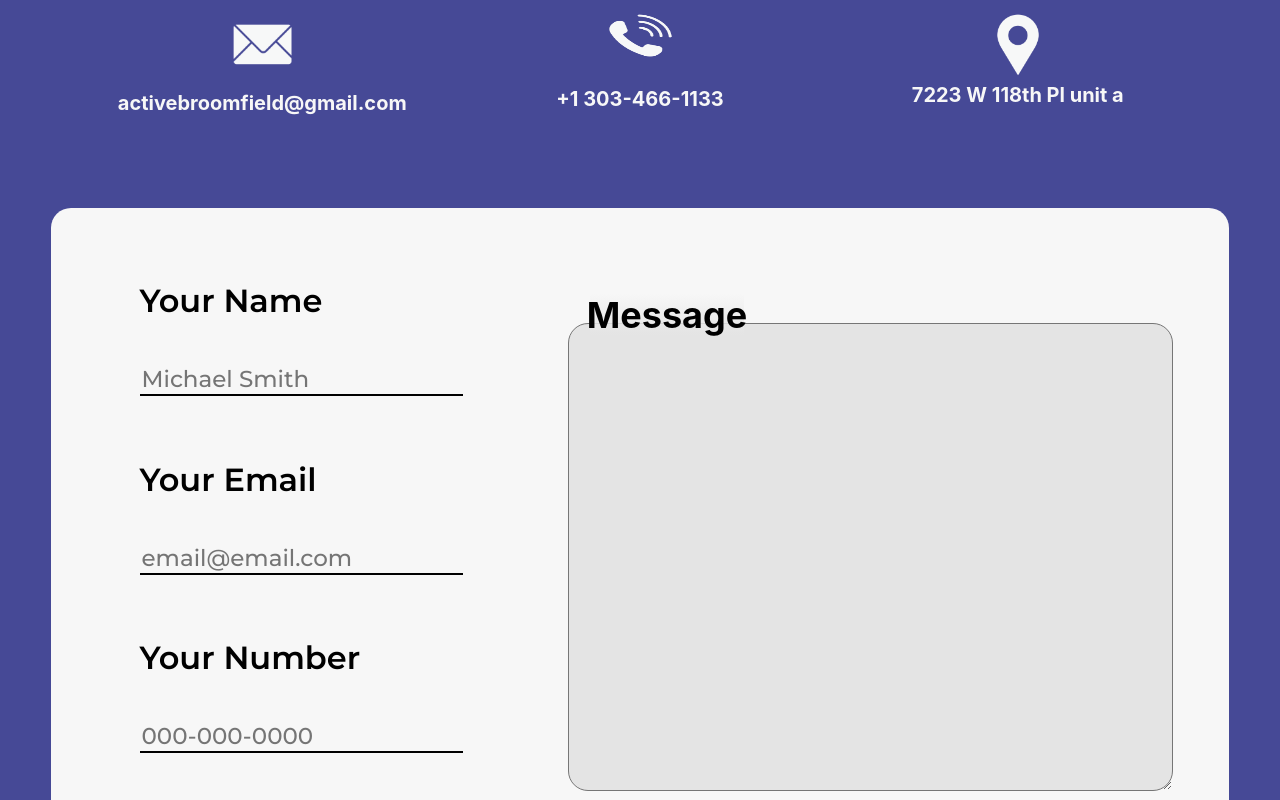
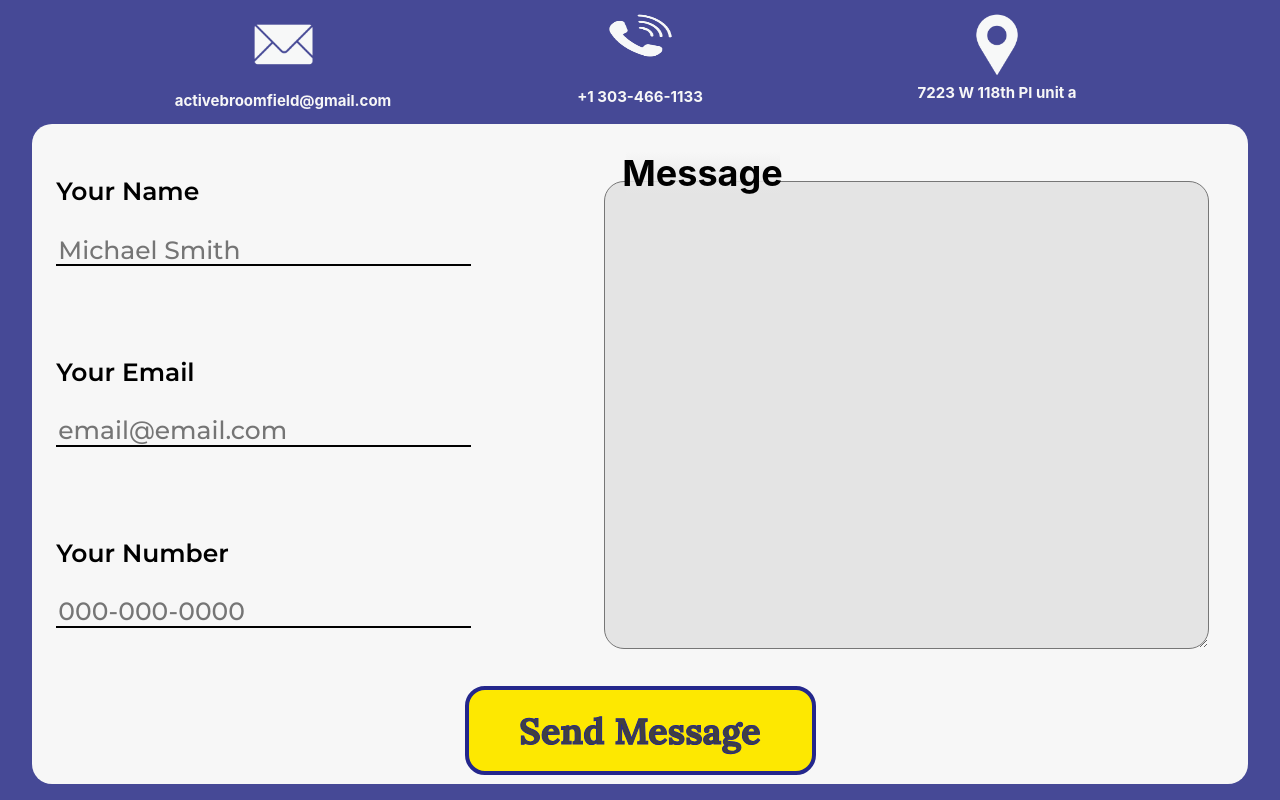
Before and after one commit to RobnettSean22/activeTansmission, a React (Create React App) app: page /contact in a window 1280 px wide. Shown: the part 560-1360 px from the top of the page. Built offline with nearby package versions, Linux system fonts and the light colour scheme.

Commit message:
quieres for contact comp dinished

```diff
--- a/src/components/Contact.jsx
+++ b/src/components/Contact.jsx
@@ -25,9 +25,15 @@ const ContactInfo = styled.div`
     color: rgb(247, 247, 247);
     -webkit-text-stroke: 1px rgb(253, 232, 1);
   }
-  @media ${(props) => props.theme.mediaQueries.media768} {
+  @media ${(props) => props.theme.mediaQueries.meida1170} {
+    height: 1200px;
+  }
+  @media ${(props) => props.theme.mediaQueries.media998} {
     height: 1000px;
   }
+  /* @media ${(props) => props.theme.mediaQueries.media768} {
+    height: 1000px;
+  } */
   @media ${(props) => props.theme.mediaQueries.media650} {
     display: none;
   }
@@ -59,7 +65,18 @@ const ContactMethods = styled.div`
     color: rgb(247, 247, 247);
     margin: 0 0 2px 0;
   }
-  @media ${(props) => props.theme.mediaQueries.media768} {
+
+  @media ${(props) => props.theme.mediaQueries.meida1170} {
+    height: 140px;
+    div {
+      width: 250px;
+      height: 130px;
+    }
+    h3 {
+      font-size: 15px;
+    }
+  }
+  @media ${(props) => props.theme.mediaQueries.media998} {
     width: 100%;
     height: 100px;
     margin-bottom: 20px;
@@ -72,7 +89,21 @@ const ContactMethods = styled.div`
     h3 {
       display: none;
     }
-  } ;
+  }
+  /* @media ${(props) => props.theme.mediaQueries.media768} {
+    width: 100%;
+    height: 100px;
+    margin-bottom: 20px;
+    div {
+      width: 100px;
+      height: 100px;
+
+      justify-content: space-evenly;
+    }
+    h3 {
+      display: none;
+    }
+  } ; */
 `;
 const Email = styled.div`
   img {
@@ -80,24 +111,37 @@ const Email = styled.div`
     height: 87px;
     margin-top: 20px;
   }
-  @media ${(props) => props.theme.mediaQueries.media768} {
+
+  @media ${(props) => props.theme.mediaQueries.media998} {
     img {
       width: 70%;
       margin-top: 5px;
     }
   }
+  /* @media ${(props) => props.theme.mediaQueries.media768} {
+    img {
+      width: 70%;
+      margin-top: 5px;
+    }
+  } */
 `;
 const Phone = styled.div`
   img {
     width: 153px;
     height: 103px;
   }
-  @media ${(props) => props.theme.mediaQueries.media768} {
+  @media ${(props) => props.theme.mediaQueries.media998} {
     img {
       width: 100%;
       margin-top: 0;
     }
   }
+  /* @media ${(props) => props.theme.mediaQueries.media768} {
+    img {
+      width: 100%;
+      margin-top: 0;
+    }
+  } */
 `;
 const Address = styled.div`
   img {
@@ -105,13 +149,20 @@ const Address = styled.div`
     height: 76px;
     margin-top: 23px;
   }
-  @media ${(props) => props.theme.mediaQueries.media768} {
+  @media ${(props) => props.theme.mediaQueries.media998} {
     img {
       width: 70%;
       height: 60%;
       margin-top: 0;
     }
   }
+  /* @media ${(props) => props.theme.mediaQueries.media768} {
+    img {
+      width: 70%;
+      height: 60%;
+      margin-top: 0;
+    }
+  } */
 `;
 const MessageContainer = styled.div`
   width: 1178px;
@@ -122,10 +173,18 @@ const MessageContainer = styled.div`
   flex-direction: column;
   justify-content: flex-start;
   border-radius: 20px;
-  @media ${(props) => props.theme.mediaQueries.media768} {
+
+  @media ${(props) => props.theme.mediaQueries.meida1170} {
+    width: 95%;
+    height: 55%;
+  }
+  @media ${(props) => props.theme.mediaQueries.media998} {
+    height: 60%;
+  }
+  /* @media ${(props) => props.theme.mediaQueries.media768} {
     width: 95%;
     height: 45%;
-  }
+  } */
 `;
 const SenderInfo = styled.div`
   width: 405px;
@@ -157,7 +216,33 @@ const SenderInfo = styled.div`
       outline: none;
     }
   }
-  @media ${(props) => props.theme.mediaQueries.media768} {
+  @media ${(props) => props.theme.mediaQueries.meida1170} {
+    width: 45%;
+    margin: 2% 0 0 2%;
+    h3 {
+      font-size: 25px;
+      margin: 28px 0 29px 0;
+    }
+    input {
+      width: 75%;
+      height: 5%;
+      font-size: 25px;
+    }
+  }
+  @media ${(props) => props.theme.mediaQueries.media998} {
+    width: 76%;
+    margin: 2% 0 0 1%;
+    h3 {
+      font-size: 20px;
+      margin: 28px 0 10px 0;
+    }
+    input {
+      width: 85%;
+      /* height: 5%; */
+      font-size: 20px;
+    }
+  }
+  /* @media ${(props) => props.theme.mediaQueries.media768} {
     width: 76%;
     margin: 2% 0 0 1%;
     h3 {
@@ -169,23 +254,31 @@ const SenderInfo = styled.div`
       height: 5%;
       font-size: 20px;
     }
-  }
+  } */
 `;
 const MessageForm = styled.div`
   width: 1059px;
   height: 591px;
   display: flex;
   justify-content: flex-start;
-  @media ${(props) => props.theme.mediaQueries.media768} {
+
+  @media ${(props) => props.theme.mediaQueries.meida1170} {
+    width: 100%;
+    height: 84%;
+  }
+  @media ${(props) => props.theme.mediaQueries.media998} {
+    height: 85%;
+  }
+  /* @media ${(props) => props.theme.mediaQueries.media768} {
     width: 100%;
     height: 100%;
-  }
+  } */
 `;
 
 const Message = styled.div`
   width: 542px;
   height: 529px;
-  margin: 73px 0 0 0;
+  margin: 15px 0 0 0;
 
   div {
     width: 154px;
@@ -220,12 +313,25 @@ const Message = styled.div`
     }
   }
 
-  @media ${(props) => props.theme.mediaQueries.media768} {
+  @media ${(props) => props.theme.mediaQueries.media1170} {
+    margin: 79px 0 0 0;
+    textarea {
+      width: 90%;
+      height: 70%;
+    }
+  }
+  @media ${(props) => props.theme.mediaQueries.media998} {
+    textarea {
+      /* width: 90%; */
+      height: 45%;
+    }
+  }
+  /* @media ${(props) => props.theme.mediaQueries.media768} {
     textarea {
       width: 90%;
       height: 45%;
     }
-  }
+  } */
 `;
 const ButtonContainer = styled.div`
   width: 100%;
@@ -233,9 +339,12 @@ const ButtonContainer = styled.div`
   display: flex;
   justify-content: center;
   align-items: center;
-  @media ${(props) => props.theme.mediaQueries.media768} {
+  @media ${(props) => props.theme.mediaQueries.media998} {
+    margin-bottom: 1px;
+  }
+  /* @media ${(props) => props.theme.mediaQueries.media768} {
     margin-top: 40px;
-  }
+  } */
 `;
 const Button = styled.button`
   width: 351px;
```
Also changed, not shown: 1 other file (tests, documents, lock files or other folders).
